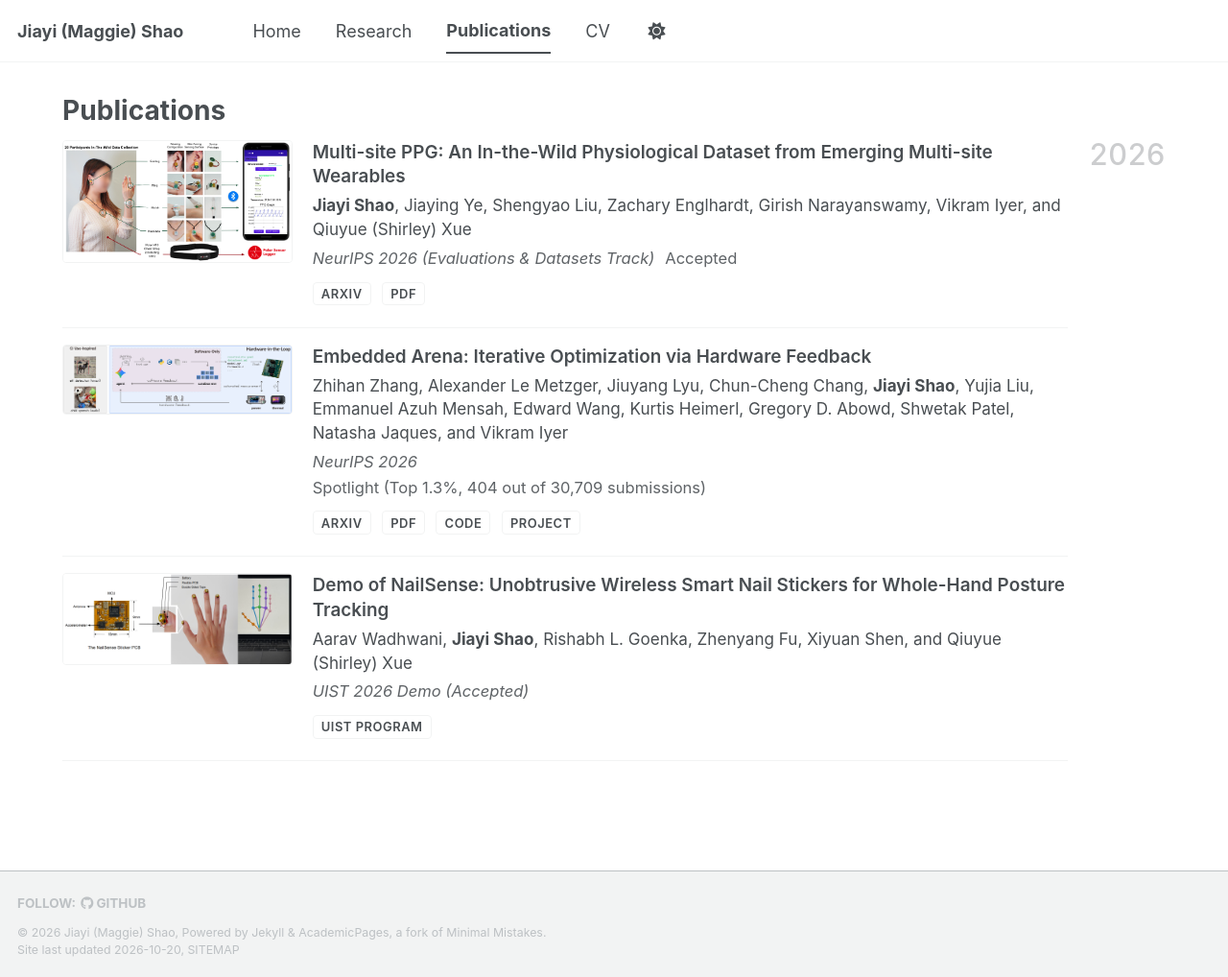
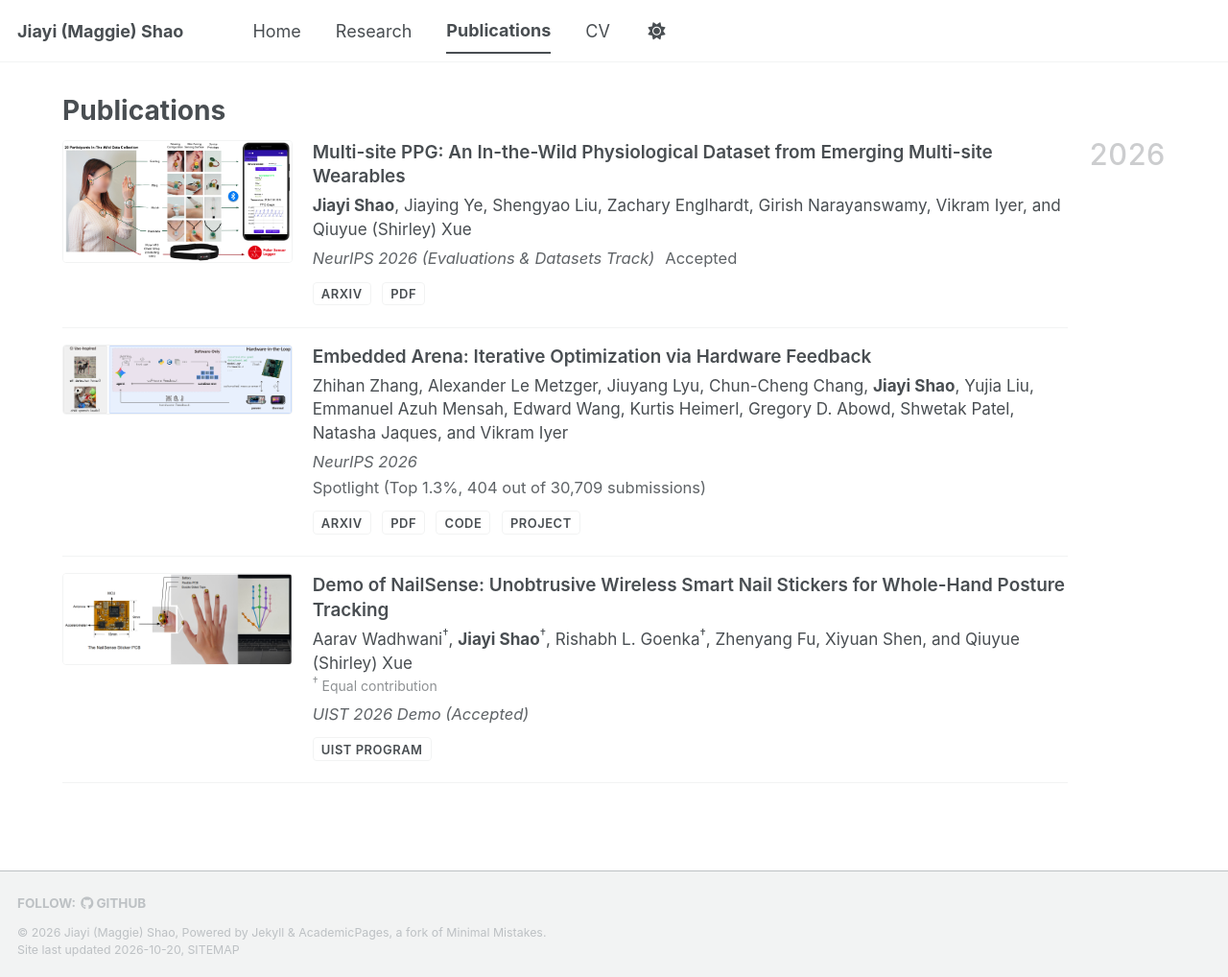
Before and after one commit to jiayimaggieshao/jiayimaggieshao.github.io, a Jekyll site: the page built from _pages/publications.html, in a window 1280 px wide and 1018 px high. Shown: the whole window at 96% size. Built offline with Jekyll 4.4.1, drawn with Linux system fonts in a browser that asks for light colours; a style sheet for code colours, icons or effects is not loaded.

Commit message:
Mark the NailSense co-first authors with an equal-contribution note.
Show a dagger after the first three authors and a short note only on entries that use it.

Co-authored-by: Cursor <cursoragent@cursor.com>

```diff
--- a/_includes/publication-entry.html
+++ b/_includes/publication-entry.html
@@ -18,9 +18,16 @@
       {% endif %}
     </h2>
     {% if post.authors %}
+    {% assign has_equal = false %}
+    {% for author in post.authors %}
+      {% if author.equal_contribution %}
+        {% assign has_equal = true %}
+      {% endif %}
+    {% endfor %}
     <p class="pub-entry__authors">
       {%- for author in post.authors -%}
         {%- if author.me -%}<strong>{{ author.name }}</strong>{%- else -%}{{ author.name }}{%- endif -%}
+        {%- if author.equal_contribution -%}<sup>†</sup>{%- endif -%}
         {%- unless forloop.last -%}
           {%- if forloop.rindex == 2 -%}
             {%- if post.authors.size > 2 -%}, and {% else %} and {% endif -%}
@@ -28,6 +35,9 @@
         {%- endunless -%}
       {%- endfor -%}
     </p>
+    {% if has_equal %}
+    <p class="pub-entry__equal"><sup>†</sup> Equal contribution</p>
+    {% endif %}
     {% endif %}
     {% if post.venue or post.status or post.recognition %}
     <p class="pub-entry__venue">
--- a/_sass/layout/_publications.scss
+++ b/_sass/layout/_publications.scss
@@ -104,6 +104,27 @@
   line-height: 1.45;
 }
 
+.pub-entry__authors sup {
+  font-size: 0.75em;
+  line-height: 0;
+}
+
+.pub-entry__authors:has(+ .pub-entry__equal) {
+  margin-bottom: 0.12rem;
+}
+
+.pub-entry__equal {
+  margin: 0 0 0.4rem;
+  font-size: 0.78rem;
+  line-height: 1.35;
+  opacity: 0.62;
+}
+
+.pub-entry__equal sup {
+  font-size: 0.85em;
+  line-height: 0;
+}
+
 .pub-entry__venue {
   margin: 0 0 0.55rem;
   font-size: 0.92rem;
```
Also changed, not shown: _publications/2026-nailsense-demo.md (+3 -0 lines).
